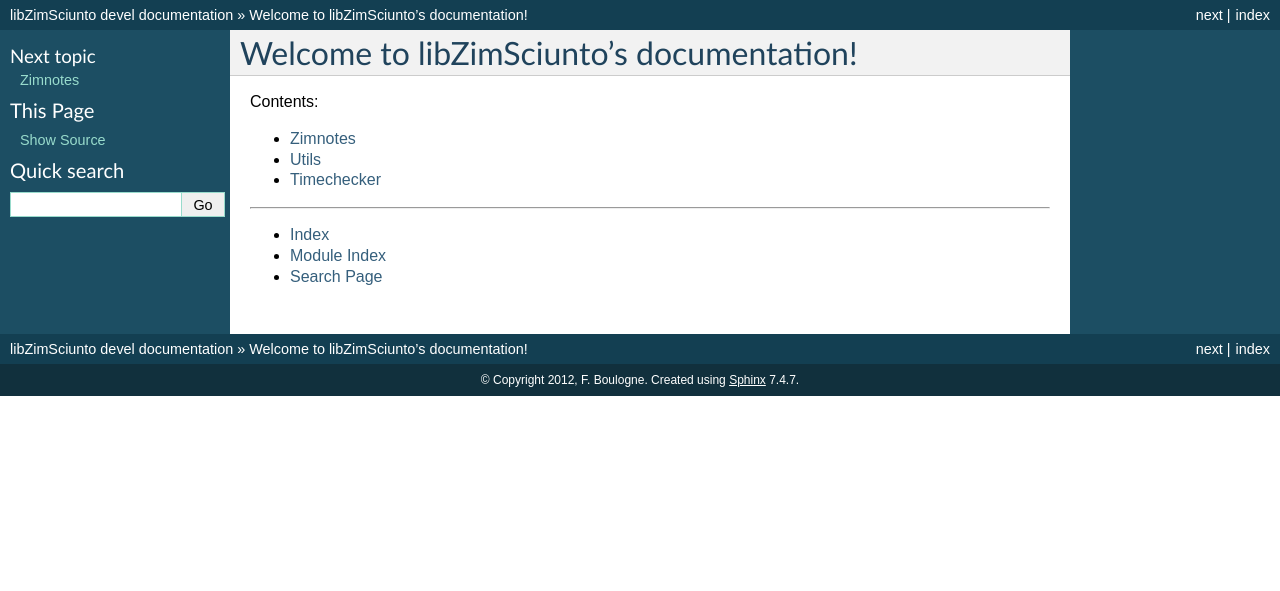
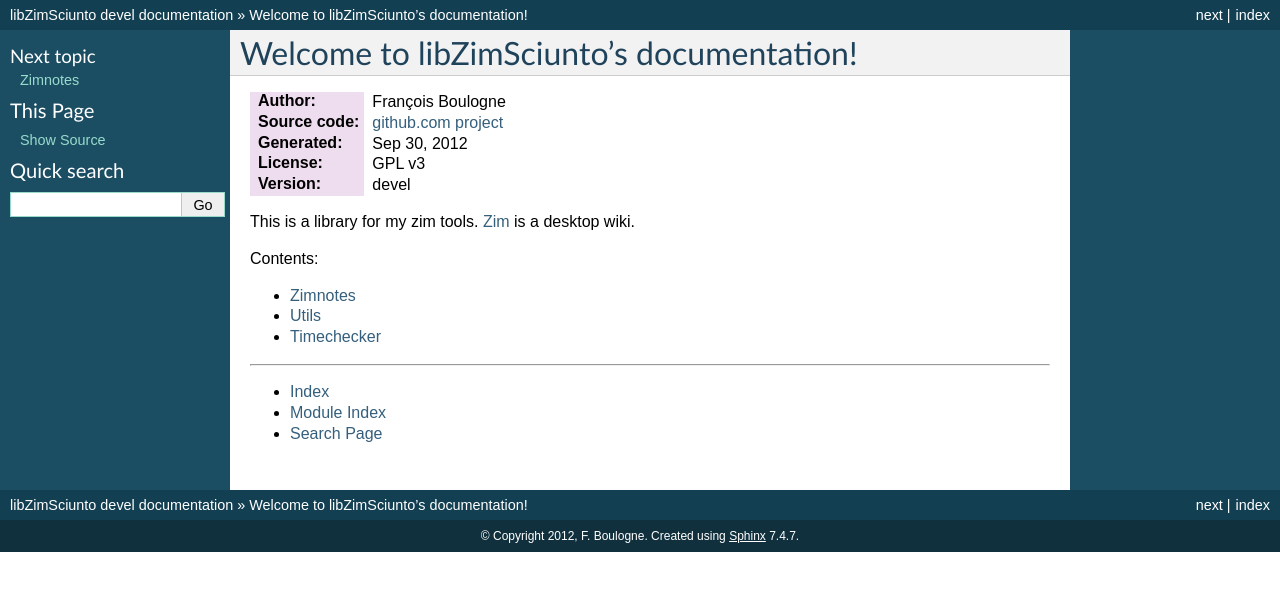
Before and after one commit to DarioGT/libZimSciunto, a Sphinx documentation site: the page built from doc/index.rst, in a window 1280 px wide. Shown: the top 591 px of the page. Built offline with Sphinx 7.4.7, drawn with Linux system fonts in a browser that asks for light colours.

Commit message:
add minimal introduction

```diff
--- a/doc/index.rst
+++ b/doc/index.rst
@@ -5,6 +5,14 @@
 
 Welcome to libZimSciunto's documentation!
 =========================================
+
+:Author: François Boulogne
+:Source code: `github.com project <https://github.com/sciunto/libZimSciunto>`_
+:Generated: |today|
+:License: GPL v3
+:Version: |release|
+
+This is a library for my zim tools. `Zim <http://zim-wiki.org>`_ is a desktop wiki.
 
 Contents:
 
```
